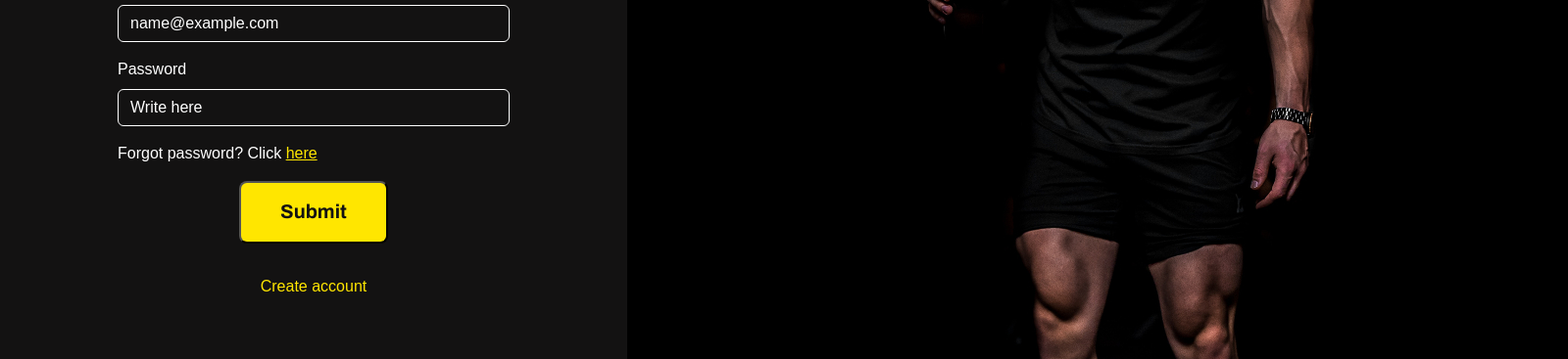
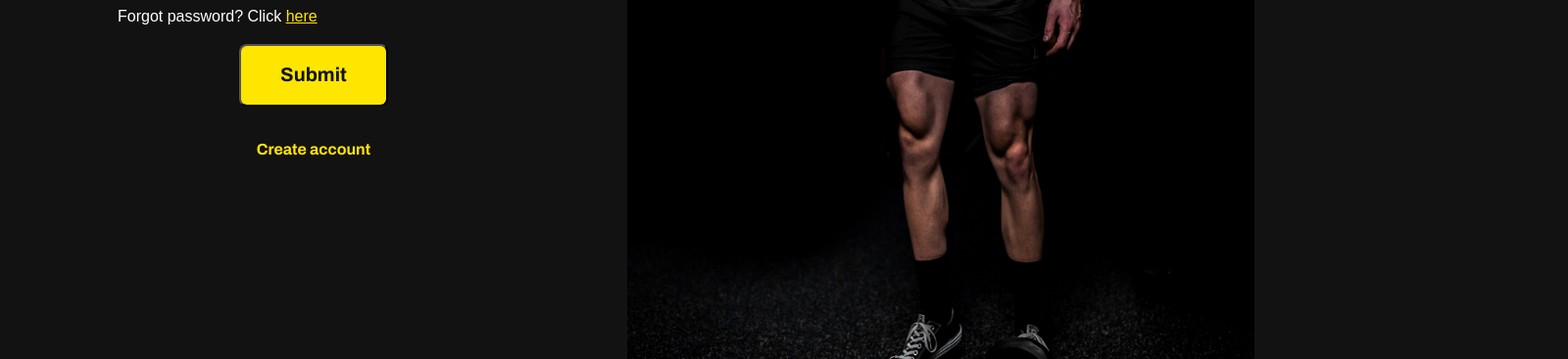
Before and after one commit to lucabarneto/PF-Barneto, a plain HTML site: page pages/login.html in a window 1280 px wide. Shown: the part 389-756 px from the top of the page at 98% size, 1600 px wide, since content can reach past the window. Drawn offline with nearby package versions, Linux system fonts and the light colour scheme.

Commit message:
Modificando el Login

```diff
--- a/css/styles.css
+++ b/css/styles.css
@@ -640,6 +640,11 @@ nav li {
   grid-area: login__aside;
 }
 
+.login__aside img {
+  height: 100vh;
+  width: 100%;
+}
+
 .login__section__form {
   display: flex;
   flex-flow: column nowrap;
@@ -651,6 +656,15 @@ nav li {
   margin-bottom: 2rem;
   align-self: center;
   width: auto;
+}
+
+.create-account a {
+  font-family: Archivo, sans-serif;
+  font-weight: 700;
+}
+
+.create-account a:hover {
+  text-decoration: underline;
 }
 
 /* Footer*/
```
